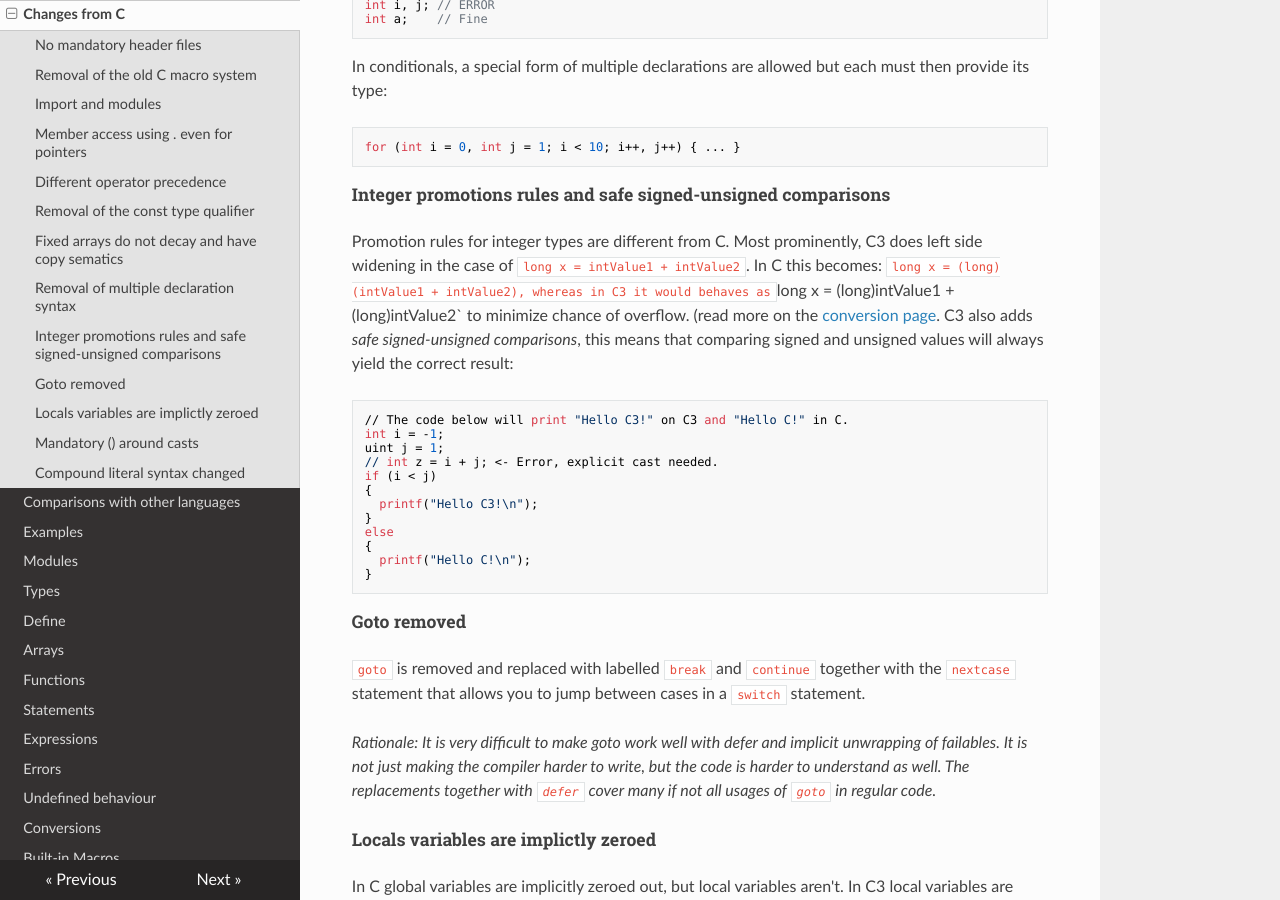
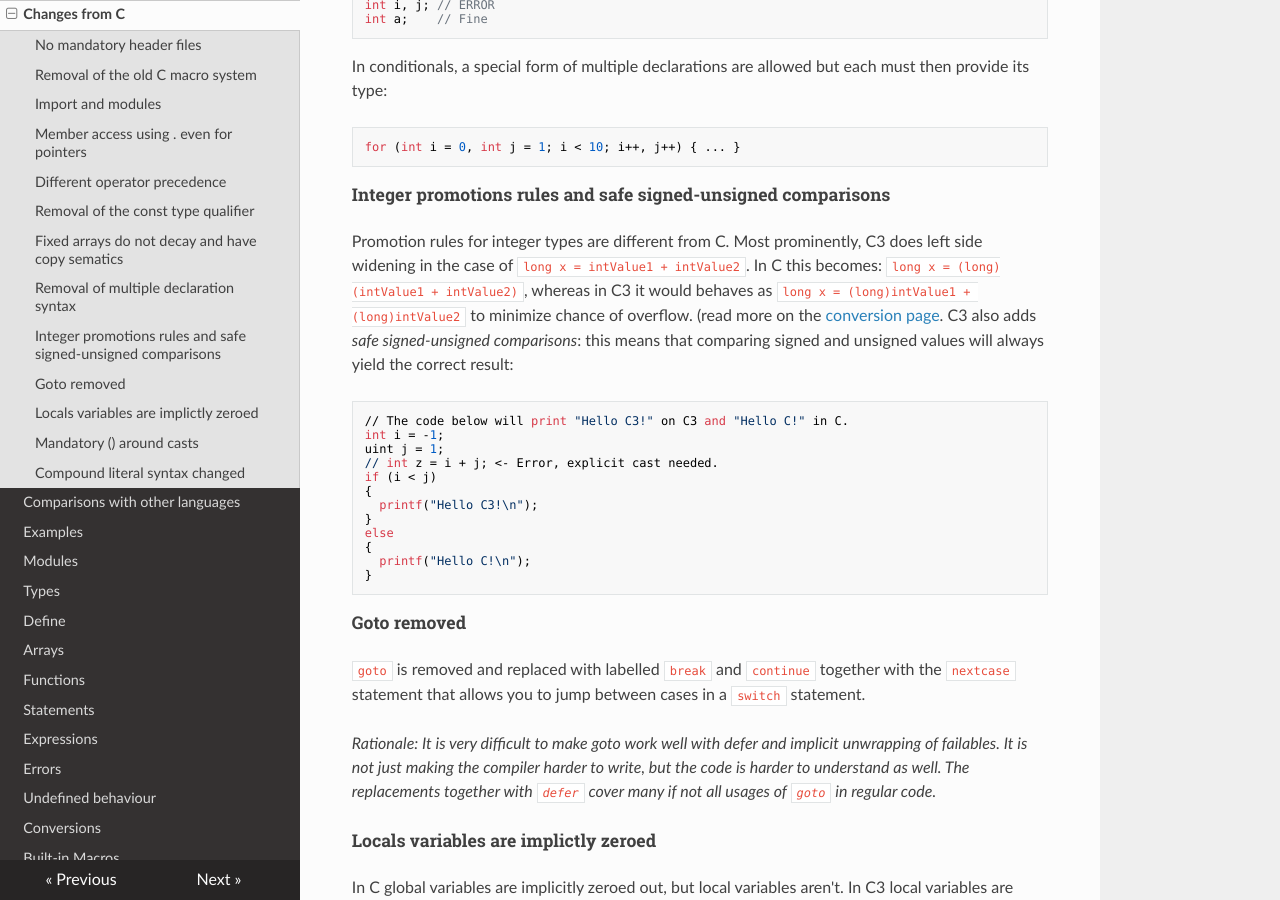
Before and after one commit to c3lang/c3docs-old, an MkDocs documentation site: the page built from docs/changesfromc.md, in a window 1280 px wide and 900 px high, scrolled down 1535 px. Built offline with MkDocs 1.6.1, drawn with Linux system fonts in a browser that asks for light colours; nearby versions of some CDN libraries.

Commit message:
Fixed some typos

````diff
--- a/docs/changesfromc.md
+++ b/docs/changesfromc.md
@@ -72,7 +72,7 @@ for (int i = 0, int j = 1; i < 10; i++, j++) { ... }
 ##### Integer promotions rules and safe signed-unsigned comparisons
 
 Promotion rules for integer types are different from C. Most prominently, C3 does left side widening in the case of `long x = intValue1 + intValue2`. In C this becomes:
-`long x = (long)(intValue1 + intValue2), whereas in C3 it would behaves as `long x = (long)intValue1 + (long)intValue2` to minimize chance of overflow. (read more on the [conversion page](../conversion). C3 also adds *safe signed-unsigned comparisons*, this means that comparing signed and unsigned values will always yield the correct result:
+`long x = (long)(intValue1 + intValue2)`, whereas in C3 it would behaves as `long x = (long)intValue1 + (long)intValue2` to minimize chance of overflow. (read more on the [conversion page](../conversion). C3 also adds *safe signed-unsigned comparisons*: this means that comparing signed and unsigned values will always yield the correct result:
 
 ```
 // The code below will print "Hello C3!" on C3 and "Hello C!" in C.
````
Also changed, not shown: docs/conversion.md (+2 -2 lines).
